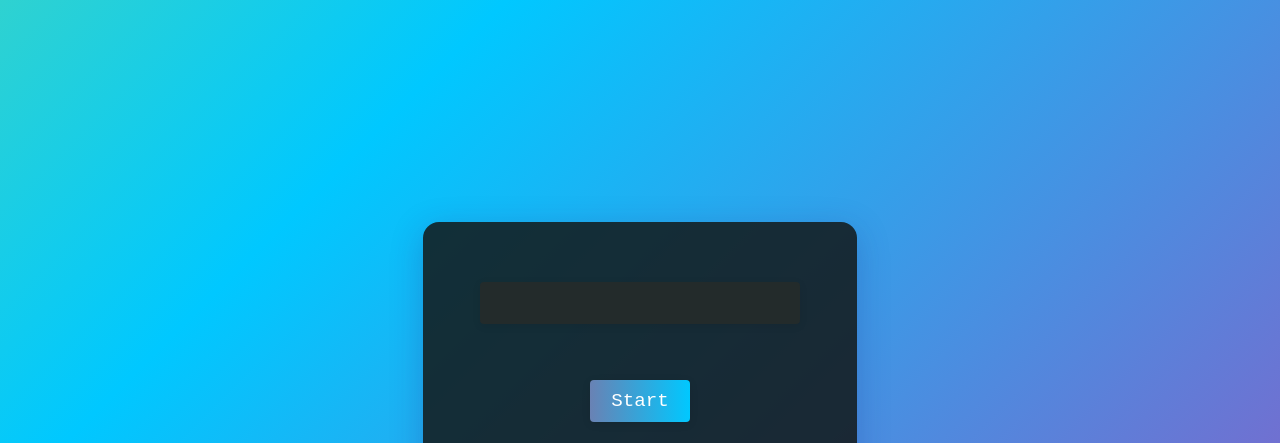
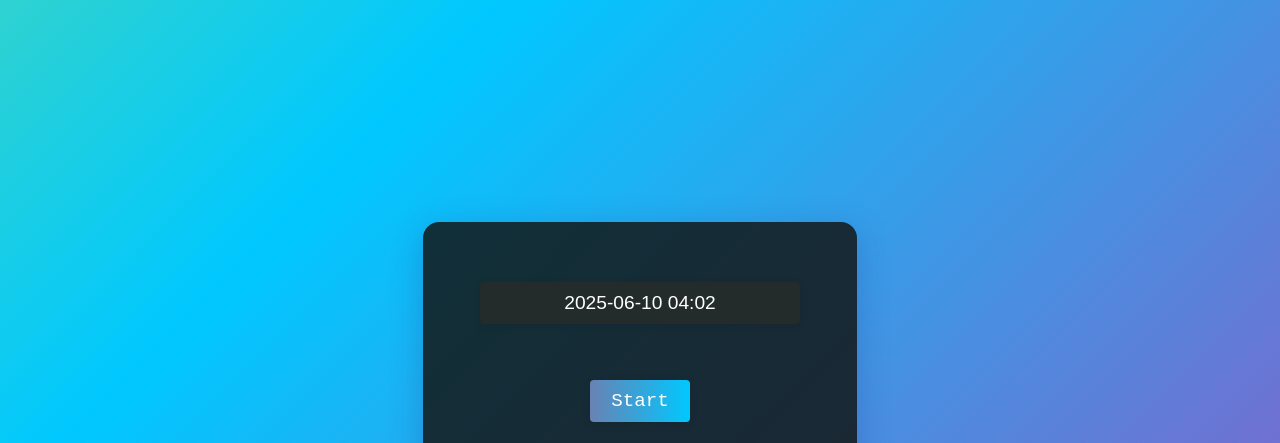
Before and after one commit to Canerksc/goit-js-hw-10, a website built with Vite: page src/1-timer.html in a window 1280 px wide. Shown: the top 443 px of the page. Built offline with nearby package versions, Linux system fonts and the light colour scheme.

Commit message:
Update 1-timer.html

```diff
--- a/src/1-timer.html
+++ b/src/1-timer.html
@@ -34,6 +34,6 @@
       </div>
     <button class="back-btn"><a href="./">Back</a></button>
 
-    <script type="module" src="./js/01-timer.js" defer></script>
+    <script type="module" src="./js/1-timer.js" defer></script>
   </body>
 </html>
```
